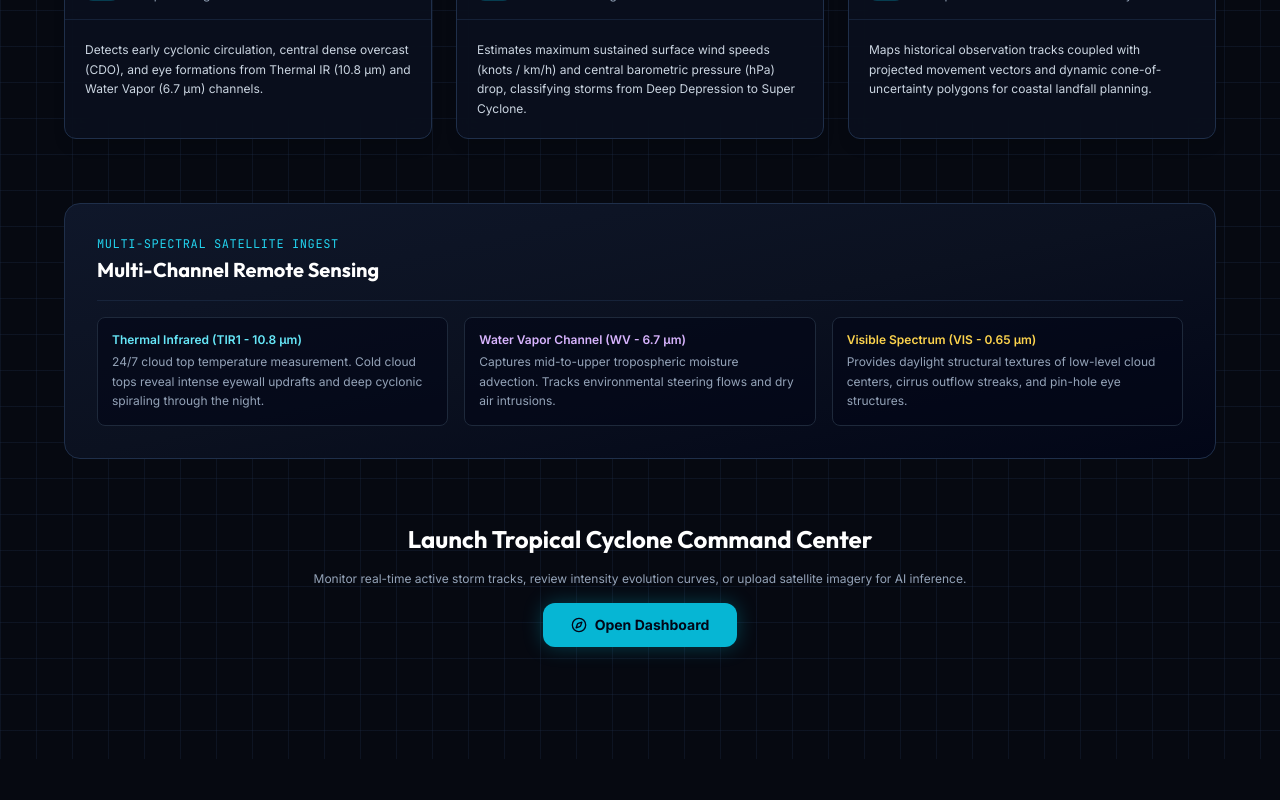
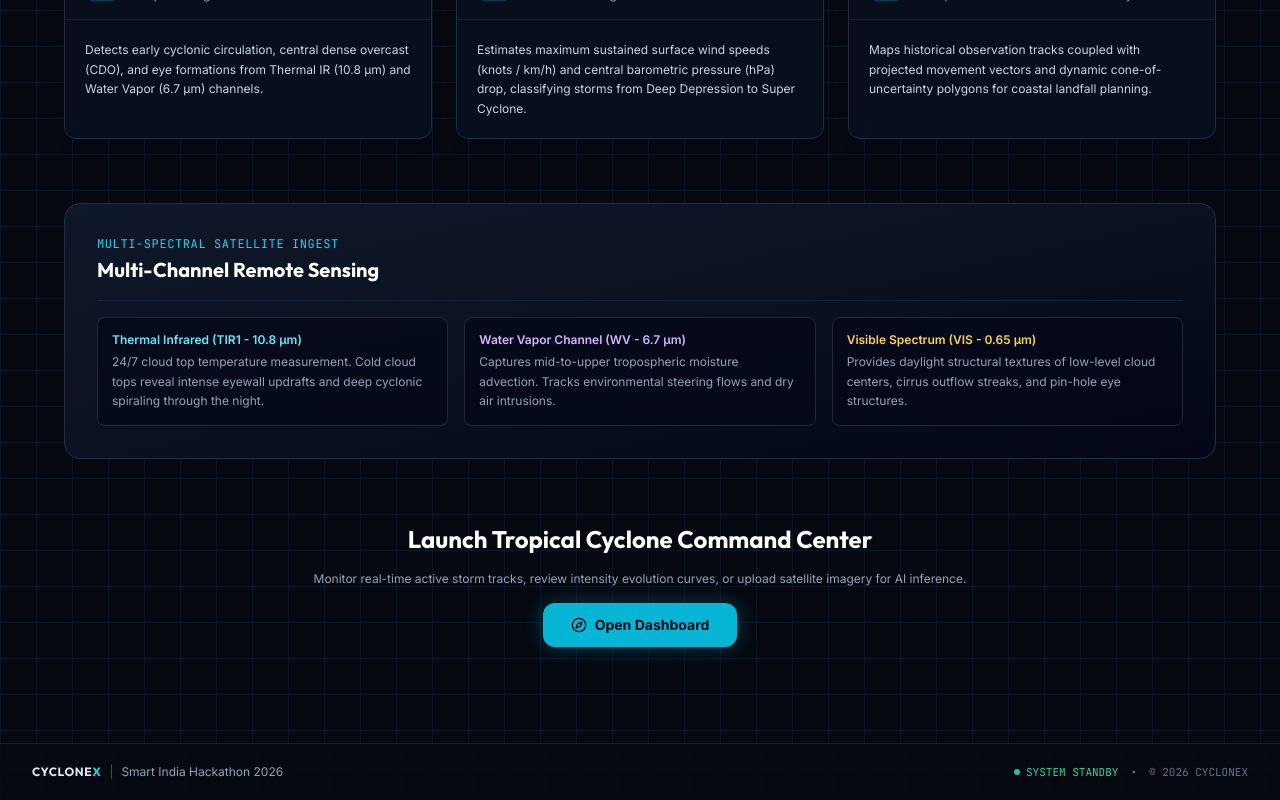
Before and after one commit to soron01-bit/SIH-2026, a React (Vite) app in the folder frontend/: page / in a window 1280 px wide. Shown: the part 926-1726 px from the top of the page. Before the commit the page ends 1685 px from the top, so only its background shows below. Built offline with nearby package versions, Linux system fonts and the light colour scheme; no server answers.

Commit message:
refactor: keep minimal clean footer bar and remove multi-column details section

```diff
--- a/frontend/src/App.jsx
+++ b/frontend/src/App.jsx
@@ -1,6 +1,7 @@
 import React from 'react';
 import { BrowserRouter, Routes, Route, Navigate } from 'react-router-dom';
 import Navbar from './components/common/Navbar';
+import Footer from './components/common/Footer';
 import { AIModelProvider } from './context/AIModelContext';
 
 import LandingPage from './pages/LandingPage';
@@ -19,7 +20,7 @@ export function App() {
           <Navbar />
 
           {/* Dynamic Route Content */}
-          <main className="flex-1 max-w-7xl w-full mx-auto px-4 sm:px-6 lg:px-8 pt-6 pb-12">
+          <main className="flex-1 max-w-7xl w-full mx-auto px-4 sm:px-6 lg:px-8 pt-6 pb-8">
             <Routes>
               <Route path="/" element={<LandingPage />} />
               <Route path="/dashboard" element={<DashboardPage />} />
@@ -30,6 +31,9 @@ export function App() {
               <Route path="*" element={<Navigate to="/dashboard" replace />} />
             </Routes>
           </main>
+
+          {/* Minimal Status Footer */}
+          <Footer />
         </div>
       </BrowserRouter>
     </AIModelProvider>
--- a/frontend/src/components/common/Footer.jsx
+++ b/frontend/src/components/common/Footer.jsx
@@ -1,100 +1,23 @@
 import React from 'react';
-import { Link } from 'react-router-dom';
-import { Shield, Database, Cpu, Radio, ExternalLink } from 'lucide-react';
 
 export const Footer = () => {
   return (
-    <footer className="bg-meteor-950 border-t border-meteor-border mt-16 text-slate-400 text-xs">
-      <div className="max-w-7xl mx-auto px-4 sm:px-6 lg:px-8 py-10">
-        <div className="grid grid-cols-1 md:grid-cols-4 gap-8">
-          {/* Col 1: Project Identity */}
-          <div className="space-y-3 md:col-span-1">
-            <div className="flex items-center gap-2">
-              <span className="font-display font-extrabold text-white text-base tracking-wider">
-                CYCLONE<span className="text-cyan-400">X</span>
-              </span>
-              <span className="text-[10px] font-mono px-1.5 py-0.5 rounded bg-cyan-500/10 text-cyan-300 border border-cyan-500/20">
-                SIH26070
-              </span>
-            </div>
-            <p className="text-slate-400 leading-relaxed">
-              AI/ML-based system for identification, classification, and trajectory prediction of tropical cyclone patterns using multi-source satellite data.
-            </p>
-            <div className="pt-2 flex items-center gap-2 text-slate-500 font-mono text-[11px]">
-              <Shield className="w-3.5 h-3.5 text-cyan-400" />
-              <span>Smart India Hackathon 2026</span>
-            </div>
-          </div>
-
-          {/* Col 2: Satellite & Data Protocols */}
-          <div className="space-y-2">
-            <h4 className="text-slate-200 font-semibold uppercase tracking-wider text-[11px] font-mono flex items-center gap-1.5">
-              <Database className="w-3.5 h-3.5 text-cyan-400" />
-              Target Satellite Sources
-            </h4>
-            <ul className="space-y-1.5 text-slate-400">
-              <li className="flex items-center gap-1.5">
-                <span className="w-1.5 h-1.5 rounded-full bg-cyan-400" />
-                <span>ISRO MOSDAC (INSAT-3D / 3DR)</span>
-              </li>
-              <li className="flex items-center gap-1.5">
-                <span className="w-1.5 h-1.5 rounded-full bg-slate-500" />
-                <span>NOAA IBTrACS Cyclone Archive</span>
-              </li>
-              <li className="flex items-center gap-1.5">
-                <span className="w-1.5 h-1.5 rounded-full bg-slate-500" />
-                <span>NASA GPM IMERG Precipitation</span>
-              </li>
-              <li className="flex items-center gap-1.5">
-                <span className="w-1.5 h-1.5 rounded-full bg-slate-500" />
-                <span>IMD RSMC Tropical Cyclone Reports</span>
-              </li>
-            </ul>
-          </div>
-
-          {/* Col 3: Architecture Stack */}
-          <div className="space-y-2">
-            <h4 className="text-slate-200 font-semibold uppercase tracking-wider text-[11px] font-mono flex items-center gap-1.5">
-              <Cpu className="w-3.5 h-3.5 text-purple-400" />
-              System Architecture
-            </h4>
-            <ul className="space-y-1.5 text-slate-400">
-              <li>Frontend: React 18 + Vite + Tailwind CSS</li>
-              <li>Mapping: Leaflet + CartoDB DarkMatter</li>
-              <li>Backend Target: Django REST Framework</li>
-              <li>Database Target: PostgreSQL</li>
-              <li>Future ML: PyTorch (ResNet/EfficientNet + GRU)</li>
-            </ul>
-          </div>
-
-          {/* Col 4: Platform Navigation & Disclaimer */}
-          <div className="space-y-2">
-            <h4 className="text-slate-200 font-semibold uppercase tracking-wider text-[11px] font-mono flex items-center gap-1.5">
-              <Radio className="w-3.5 h-3.5 text-emerald-400" />
-              Mission Control Links
-            </h4>
-            <div className="grid grid-cols-2 gap-1.5 text-slate-400">
-              <Link to="/dashboard" className="hover:text-cyan-400 transition-colors">Dashboard</Link>
-              <Link to="/analysis" className="hover:text-cyan-400 transition-colors">Analysis</Link>
-              <Link to="/tracking" className="hover:text-cyan-400 transition-colors">Tracking</Link>
-              <Link to="/alerts" className="hover:text-cyan-400 transition-colors">Alerts</Link>
-            </div>
-            <div className="p-2.5 rounded-lg bg-slate-900 border border-slate-800 text-[10px] text-slate-400 mt-2">
-              <strong className="text-amber-400 block mb-0.5">Disclaimer:</strong>
-              Current build is running in Phase 1 demonstration mode. Simulated storm trajectories and demo bulletins are provided for platform validation.
-            </div>
-          </div>
+    <footer className="border-t border-meteor-border/60 py-5 text-slate-500 text-xs mt-auto bg-meteor-950/80 backdrop-blur-sm">
+      <div className="max-w-7xl mx-auto px-4 sm:px-6 lg:px-8 flex flex-col sm:flex-row items-center justify-between gap-3">
+        <div className="flex items-center gap-2 text-slate-400">
+          <span className="font-display font-bold text-slate-200 tracking-wider">
+            CYCLONE<span className="text-cyan-400">X</span>
+          </span>
+          <span className="text-slate-600">|</span>
+          <span>Smart India Hackathon 2026</span>
         </div>
-
-        <div className="mt-8 pt-6 border-t border-meteor-border/60 flex flex-col sm:flex-row items-center justify-between gap-4 text-slate-500 text-[11px]">
-          <div>
-            © 2026 CYCLONEX System. Built for Smart India Hackathon (Problem Statement SIH26070).
-          </div>
-          <div className="flex items-center gap-4 font-mono">
-            <span>PHASE 1 COMPLETE</span>
-            <span>•</span>
-            <span>PHASE 2 READY</span>
-          </div>
+        <div className="flex items-center gap-3 font-mono text-[11px] text-slate-500">
+          <span className="flex items-center gap-1.5 text-emerald-400">
+            <span className="w-1.5 h-1.5 rounded-full bg-emerald-400 animate-pulse"></span>
+            SYSTEM STANDBY
+          </span>
+          <span>•</span>
+          <span>© 2026 CYCLONEX</span>
         </div>
       </div>
     </footer>
```
